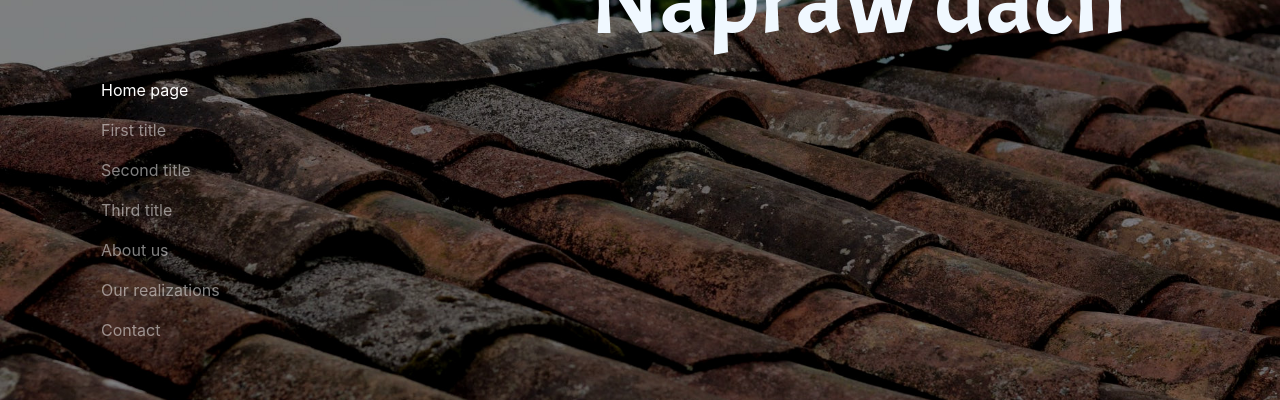
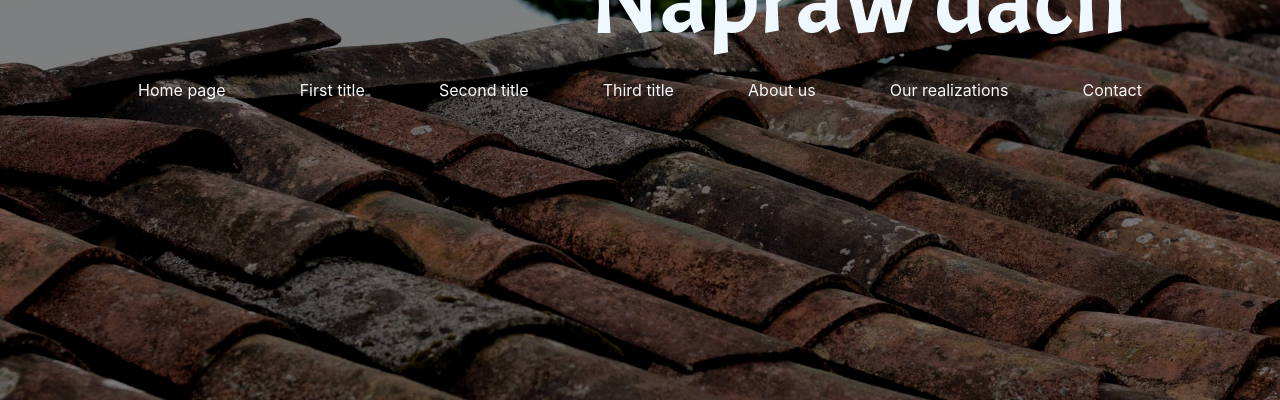
Before and after one commit to KrzysztofP90/angular-website, an Angular app: page / in a window 1280 px wide. Both pictures are taken after a click on the button "Toggle navigation". Shown: the part 241-641 px from the top of the page. Built offline with nearby package versions, Linux system fonts and the light colour scheme.

Commit message:
Improve menu design.

```diff
--- a/src/app/main-menu/main-menu.component.html
+++ b/src/app/main-menu/main-menu.component.html
@@ -10,12 +10,12 @@
   <app-new-one></app-new-one>
   <div class="collapse navbar-collapse" id="navbarSupportedContent23">
 
-    <ul class="navbar-nav mr-auto">
+    <ul class="nav nav-pills nav-fill">
       <li class="nav-item active">
-        <a class="nav-link" href="#">Home page <span class="sr-only">(current)</span></a>
+        <a class="nav-link text-light" href="#">Home page <span class="sr-only">(current)</span></a>
       </li>
       <li class="nav-item" *ngFor='let rec of records'>
-        <a class="nav-link" routerLink={{rec.path}}>{{rec.title}}</a>
+        <a class="nav-link text-light" routerLink={{rec.path}} >{{rec.title}}</a>
       </li>
     </ul>
   </div>
```
